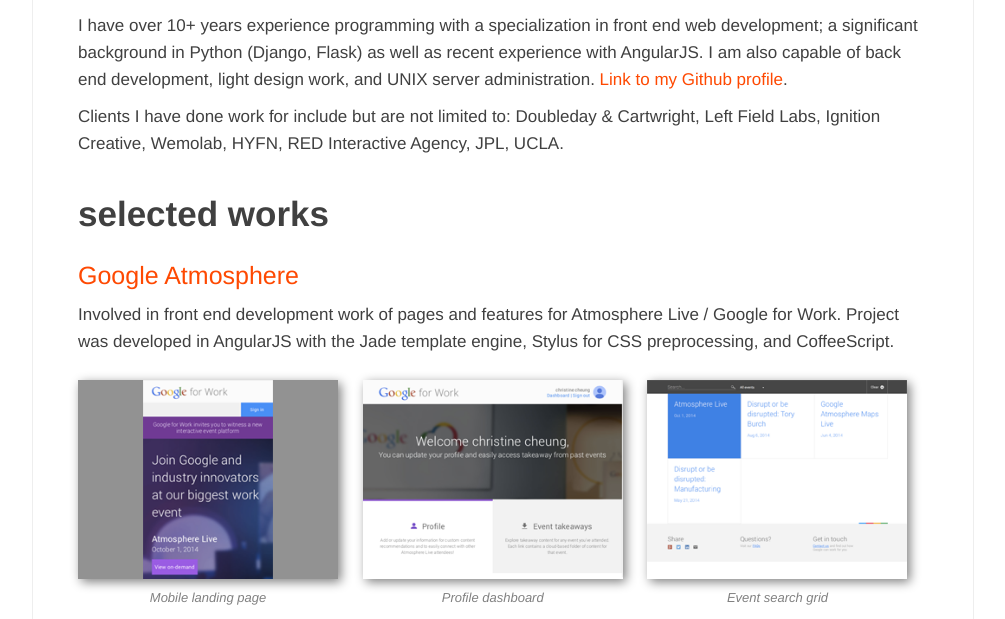
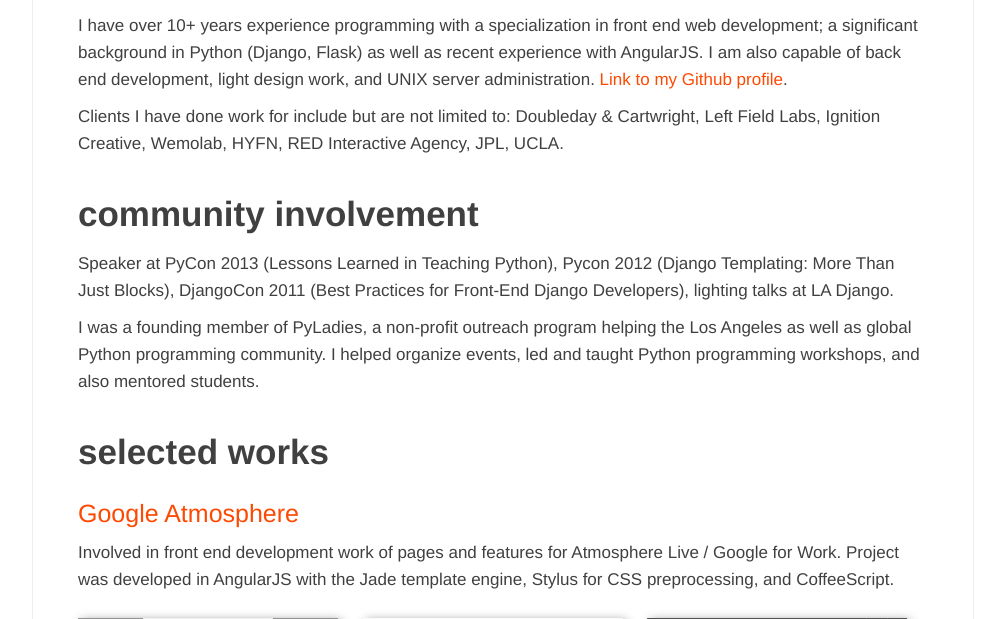
Before and after one commit to xtine/xtine.net, a Flask app: page /portfolio/ in a window 1280 px wide. Shown: the part 227-846 px from the top of the page, without its empty margins (137-1142 px from the left). Run offline with Flask 2, Linux system fonts and the light colour scheme.

Commit message:
add community involvement section in portfolio

```diff
--- a/templates/projects.html
+++ b/templates/projects.html
@@ -11,6 +11,16 @@
       <p>I have over 10+ years experience programming with a specialization in front end web development; a significant background in Python (Django, Flask) as well as recent experience with AngularJS. I am also capable of back end development, light design work, and UNIX server administration. <a href="https://github.com/xtine">Link to my Github profile</a>.</p>
 
       <p>Clients I have done work for include but are not limited to: Doubleday & Cartwright, Left Field Labs, Ignition Creative, Wemolab, HYFN, RED Interactive Agency, JPL, UCLA.</p>
+
+    </section>
+
+    <section>
+
+      <h2>community involvement</h2>
+
+      <p>Speaker at PyCon 2013 (Lessons Learned in Teaching Python), Pycon 2012 (Django Templating: More Than Just Blocks), DjangoCon 2011 (Best Practices for Front-End Django Developers), lighting talks at LA Django.</p>
+
+      <p>I was a founding member of PyLadies, a non-profit outreach program helping the Los Angeles as well as global Python programming community. I helped organize events, led and taught Python programming workshops, and also mentored students.</p>
 
     </section>
 
```
